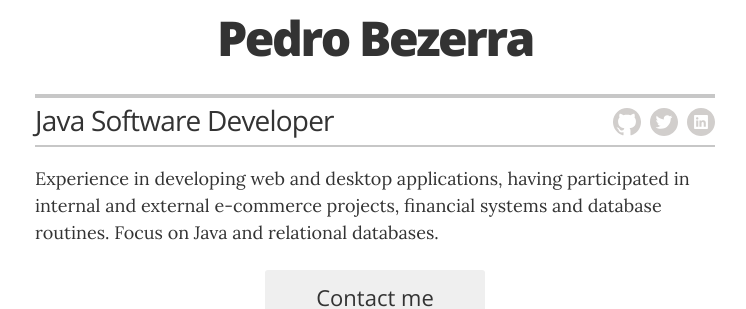
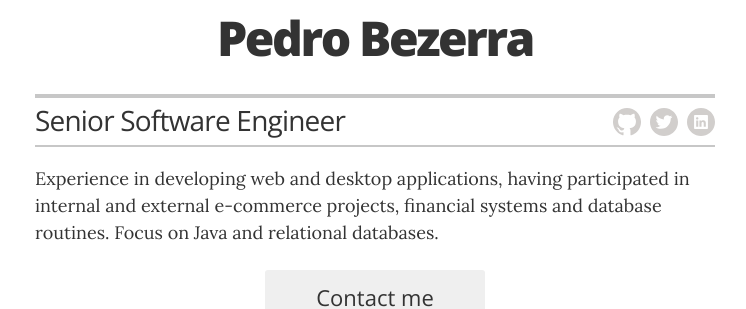
Before and after one commit to pedrobezerradev/pedrobezerradev.github.io, a Jekyll site: the page built from index.html, in a window 1280 px wide and 900 px high. Shown: the part 121-430 px from the top of the window, without its empty margins (265-1011 px from the left). Built offline with Jekyll 4.4.1, drawn with Linux system fonts in a browser that asks for light colours.

Commit message:
Update _config.yml

```diff
--- a/_config.yml
+++ b/_config.yml
@@ -11,7 +11,7 @@ sass:
 # Resume settings
 resume_avatar:                  "true"
 resume_name:                    "Pedro Bezerra"
-resume_title:                   "Java Software Developer"
+resume_title:                   "Senior Software Engineer"
 
 # used for the contact button in _layouts/resume.html
 resume_contact_email:           "pedrobezerradev@gmail.com"
```
